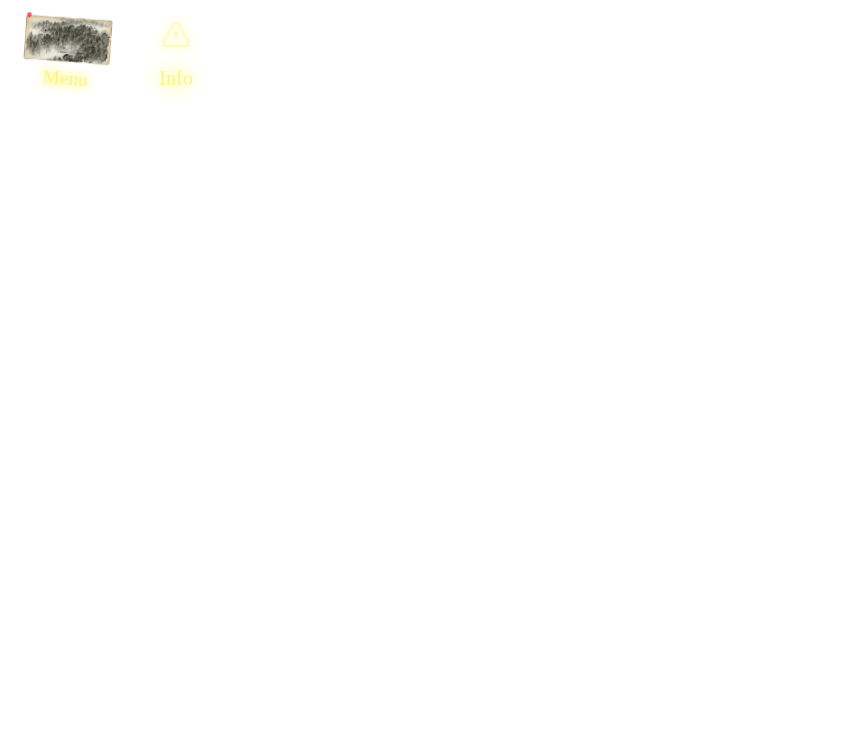
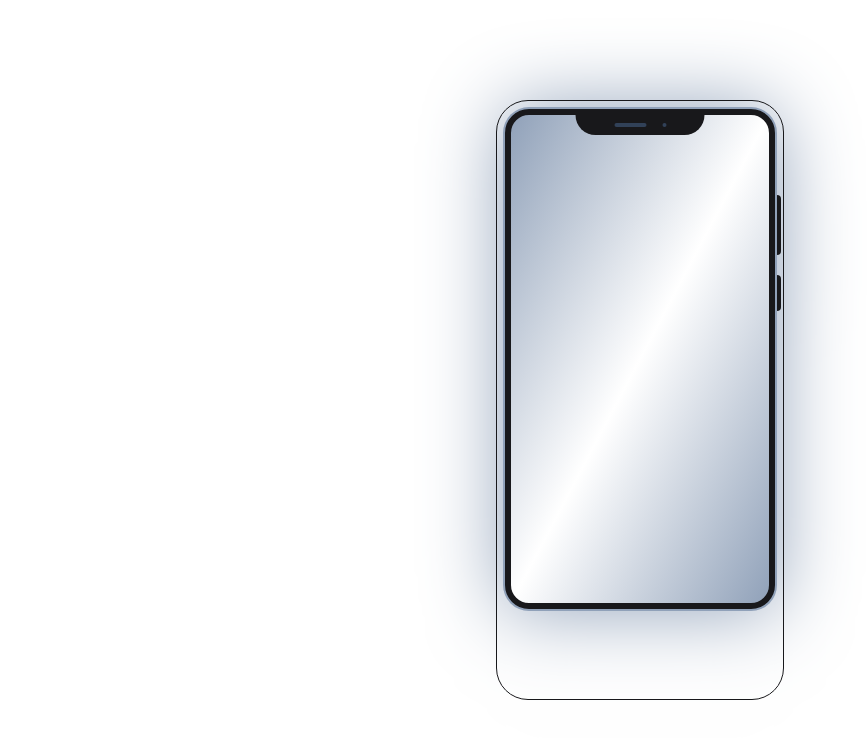
Before and after one commit to komikodok/fazport.v2, a Nuxt app: page /tes in a window 1280 px wide. Shown: the top 738 px of the page, without its empty margins (0-867 px from the left). Built offline with nearby package versions, Linux system fonts and the light colour scheme; a web font is replaced by a local one.

Commit message:
minor update

```diff
--- a/components/Info.vue
+++ b/components/Guides.vue
@@ -34,7 +34,7 @@ onMounted(() => {
         0L2.697 16.126ZM12 15.75h.007v.008H12v-.008Z" />
     </svg>
 
-    <h2 class="text-xl text-yellow-200 drop-shadow-[0_0_9px_yellow]">Info</h2>
+    <h2 class="text-xl text-yellow-200 drop-shadow-[0_0_9px_yellow]">Guides</h2>
   </div>
 
   <div
@@ -47,7 +47,7 @@ onMounted(() => {
     <p>
         <span class="block text-base text-yellow-300 mb-1">⚠️ Helpful Tip</span>
         If the animations aren't casting properly,<br>
-        try refreshing with <span class="font-bold text-yellow-200">CTRL + SHIFT + R</span>.
+        try refreshing or press <span class="font-bold text-yellow-200">CTRL + SHIFT + R</span>.
     </p>
     <p class="block text-base text-yellow-300 mb-1">{{ detail }}</p>
   </div>
--- a/components/ProjectCarousel.vue
+++ b/components/ProjectCarousel.vue
@@ -36,7 +36,7 @@ function animate() {
                 ease: 'power4'
             }),
             gsap.to('#overlay', { opacity: 1, ease: 'linear'}),
-            gsap.to('#text-project-card-wrapper', { opacity: 0, ease: 'linear'})
+            gsap.to('#text-project-card', { opacity: 0, ease: 'linear'})
         ])
         .to('.project-card-wrapper', {
             stagger: 0.2,
@@ -55,7 +55,7 @@ function animate() {
         tl.add([
             gsap.to('.slider', { rotateY: 0 }),
             gsap.to('#overlay', { opacity: 0, ease: 'linear' }),
-            gsap.to('#text-project-card-wrapper', { opacity: 1, ease: 'linear'})
+            gsap.to('#text-project-card', { opacity: 1, ease: 'linear'})
         ])
         .to('.project-card-wrapper', {
             top: 20,
@@ -76,8 +76,6 @@ function animate() {
 }
 
 function handlePrevClick() {
-    gsap.killTweensOf('.slider')
-
     gsap.to('.slider', {
         rotateY: `+=${angle.value}`,
         ease: 'power1.inOut'
@@ -85,8 +83,6 @@ function handlePrevClick() {
 }
 
 function handleNextClick() {
-    gsap.killTweensOf('.slider')
-
     gsap.to('.slider', {
         rotateY: `-=${angle.value}`,
         ease: 'power1.inOut'
@@ -146,7 +142,7 @@ function handleNextClick() {
         </div>
 
         <p
-            id="text-project-card-wrapper"
+            id="text-project-card"
             class="absolute top-15 right-8 cursor-pointer drop-shadow-[0_0_8px_yellow] text-yellow-200 text-xl"
             @click.prevent="() => openCarousel = true"
             style="font-family: Pirata One;"
@@ -156,7 +152,7 @@ function handleNextClick() {
     </div>
 </template>
 
-<style>
+<style scoped>
 #project-carousel {
     perspective: 5000px;
 }
--- a/pages/about.vue
+++ b/pages/about.vue
@@ -114,7 +114,7 @@ function handleTouchMove(e: TouchEvent) {
                 <Skills :open-skills="openSkills" @is-open="() => openSkills = !openSkills" />
                 <Profile :open-profile="openProfile" @is-open="() => openProfile = !openProfile" />
                 <Menu />
-                <Info detail="Move your cursor (or finger) around to reveal what's hidden." />
+                <Guides detail="Move your cursor (or finger) around to reveal what's hidden." />
             </div>
 
             <div
@@ -135,7 +135,7 @@ function handleTouchMove(e: TouchEvent) {
 
                 <Menu />
 
-                <Info detail="Move your cursor (or finger) around to reveal what's hidden." />
+                <Guides detail="Move your cursor (or finger) around to reveal what's hidden." />
             </div>
         </div>
     </div>
--- a/pages/project.vue
+++ b/pages/project.vue
@@ -72,7 +72,7 @@ onMounted(async () => {
 
     <Menu />
 
-    <Info detail="Find a box to unlock a project card (Just scroll down)."/>
+    <Guides detail="Find a box to unlock a project card (Just scroll down)."/>
 
     <div v-if="openCarousel" id="carousel">
       <ProjectCarousel />
--- a/pages/tes.vue
+++ b/pages/tes.vue
@@ -1,11 +1,23 @@
 <script setup lang="ts">
 import gsap from 'gsap';
-
-const openCarousel = ref<boolean>(true)
 
 </script>
 
 <template>
-    <Menu />
-    <Info />
+    <div
+        class="w-72 h-[600px] fixed top-1/2 left-1/2 -translate-x-1/2 -translate-y-1/2 border overflow-hidden p-2 drop-shadow-[0_0_40px_#90a1b9] rounded-4xl"
+    >
+        <div
+            class="w-full h-[500px] border-6 bor bg-zinc-900 ring-2 ring-slate-400 rounded-3xl relative"
+            style="background-image: linear-gradient(to top left, #90a1b9, white, #90a1b9);"
+        >
+            <div class="absolute top-0 left-1/2 -translate-x-1/2 w-[50%] h-5 rounded-b-full bg-zinc-900 flex gap-4 justify-center items-center">
+                <div class="bg-slate-700 rounded-full w-8 h-1"></div>
+                <div class="bg-slate-700 rounded-full w-1 h-1"></div>
+            </div>
+
+            <div class="absolute top-20 -right-3 w-1 h-15 bg-zinc-900 rounded-r-4xl"></div>
+            <div class="absolute top-40 -right-3 w-1 h-9 bg-zinc-900 rounded-r-4xl"></div>
+        </div>
+    </div>
 </template>
```
